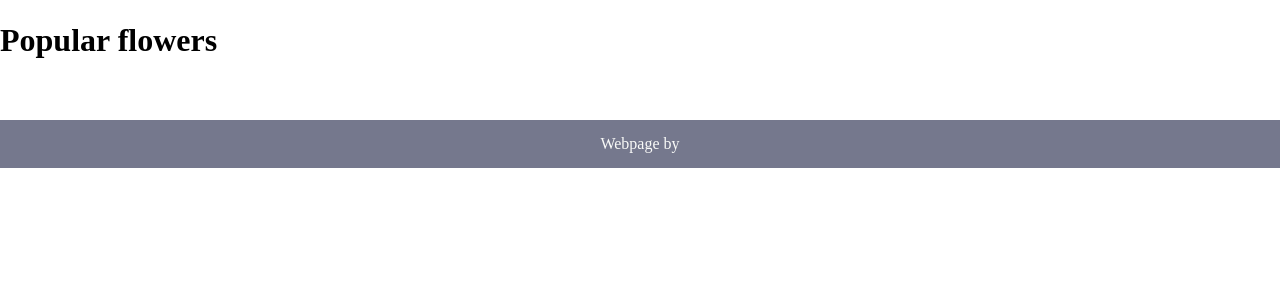
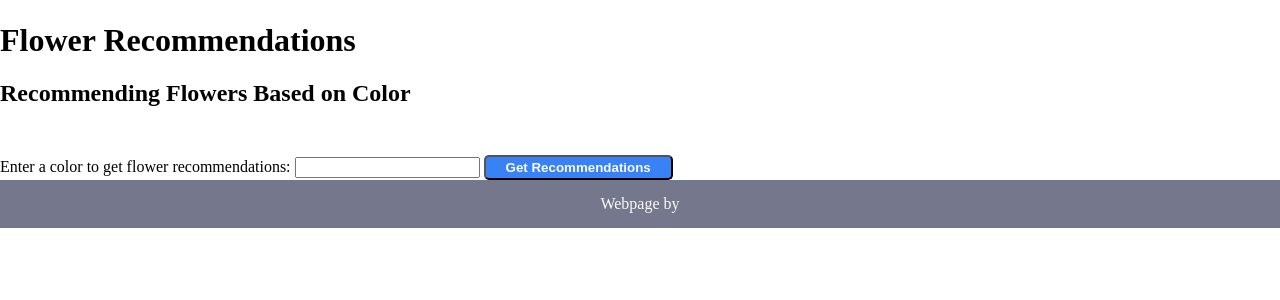
Before and after one commit to iKeiNagai/Django, a Django app: page /pflowers/ in a window 1280 px wide. Shown: the part 99-399 px from the top of the page. Run offline with Django 5.2, Linux system fonts and the light colour scheme.

Commit message:
adv function inprogress

```diff
--- a/dbproject/app/templates/pflowers.html
+++ b/dbproject/app/templates/pflowers.html
@@ -1,8 +1,32 @@
 {% extends 'home.html' %}
-<!--extends home template -->
+
 {% block content %}
-<h1>Popular flowers</h1>
-<br>
-
-<h1></h1>
+<h1>Flower Recommendations</h1>
+<div>
+    <!-- Display popular flowers -->
+    <h2>Recommending Flowers Based on Color</h2>
+    <ul>
+        {% for flower in flowers %}
+            <li>{{ flower.species }} ({{ flower.color }})</li>
+        {% endfor %}
+    </ul>
+</div>
+<div>
+    <!-- Recommendation form -->
+    <form method="post">
+        {% csrf_token %}
+        <label for="color">Enter a color to get flower recommendations:</label>
+        <input type="text" name="color" id="color">
+        <button type="submit">Get Recommendations</button>
+    </form>
+</div>
+<!-- Display recommendations if available -->
+{% if recommendations %}
+    <h2>Recommendations based on color similarity:</h2>
+    <ul>
+        {% for flower, similarity in recommendations %}
+            <li>{{ flower.species }} ({{ flower.color }}) - Similarity: {{ similarity }}</li>
+        {% endfor %}
+    </ul>
+{% endif %}
 {% endblock %}
--- a/dbproject/app/views.py
+++ b/dbproject/app/views.py
@@ -3,6 +3,7 @@ from django.shortcuts import get_object_or_404, render, redirect
 from .models import Organizers, Flower, User, Competition, Perennials, Annuals
 from .Form import CompetitionUpdateForm, Insertflower, Insertuser, Insertcompetition, OrganizerUpdateForm, UserUpdateForm, randc, InsertOrganizer
 from .filters import thefilter, OrganizersFilter, CompetitionsFilter
+from fuzzywuzzy import fuzz
 import random
 
 # Home view
@@ -185,3 +186,20 @@ def update_competition(request, c_id):
     else:
         form = CompetitionUpdateForm(instance=competition)
     return render(request, 'update_competition.html', {'form': form})
+
+def pflowers(request):
+    if request.method == 'POST':
+        selected_color = request.POST.get('color', '')
+        # Retrieve all flowers from the database
+        flowers = Flower.objects.all()
+        # Calculate similarity scores between selected color and each flower's color
+        recommendations = []
+        for flower in flowers:
+            color_similarity = fuzz.ratio(selected_color.lower(), flower.color.lower())
+            recommendations.append((flower, color_similarity))
+        # Sort recommendations by similarity score
+        recommendations.sort(key=lambda x: x[1], reverse=True)
+        context = {'recommendations': recommendations}
+    else:
+        context = {}
+    return render(request, "pflowers.html", context)
```
